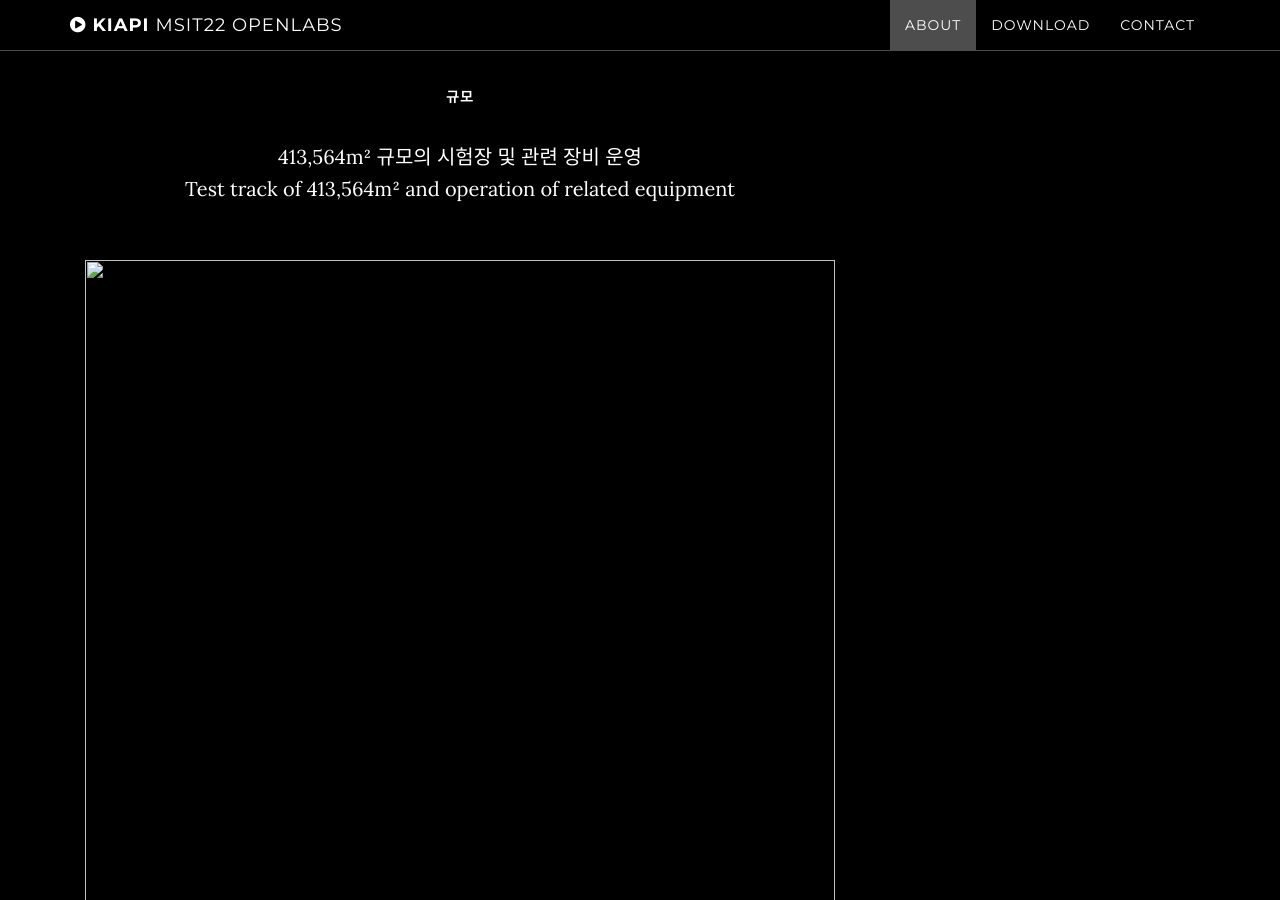
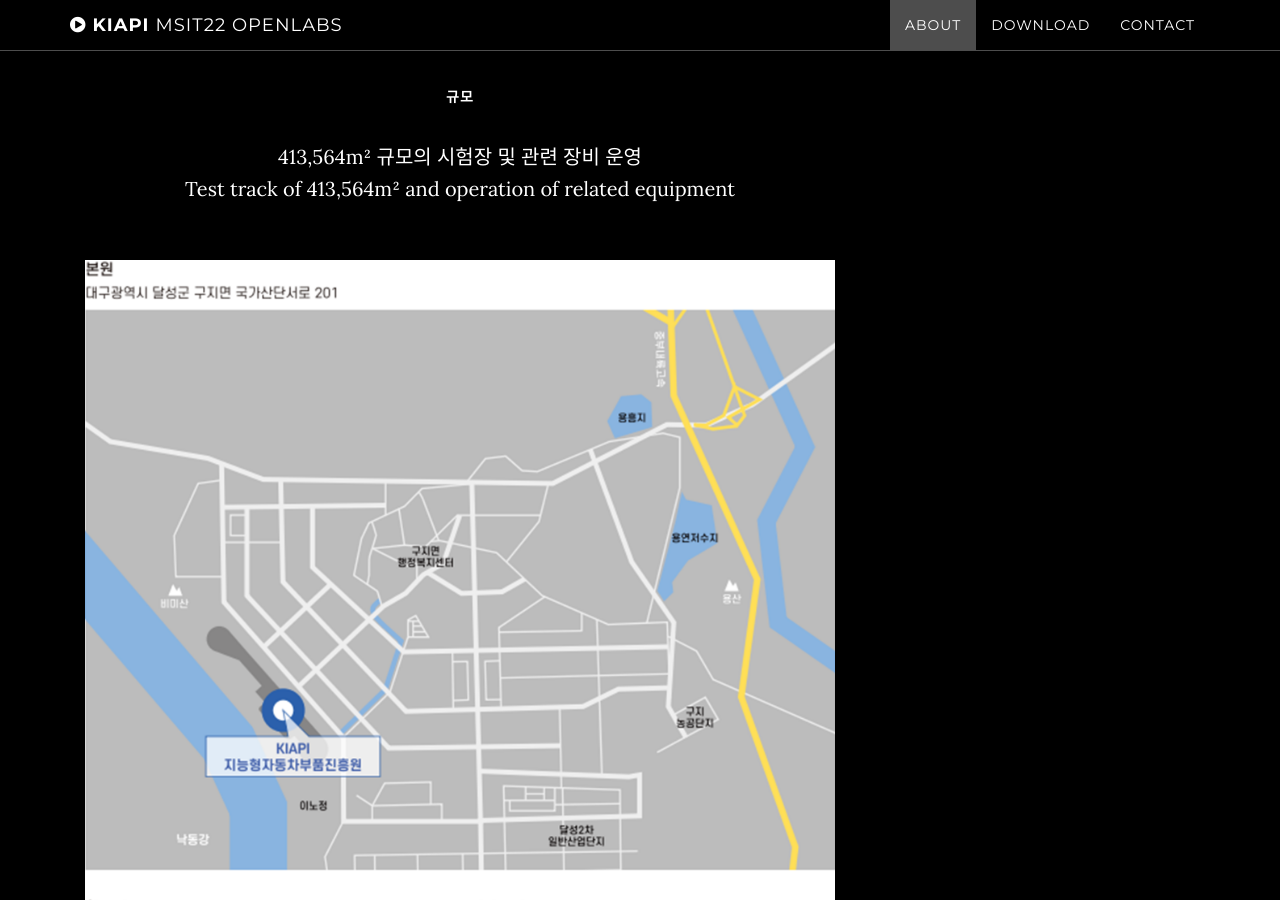
Before and after one commit to knowJang/kiapi-msit-22.github.io, a Jekyll site: the page built from index.html, in a window 1280 px wide and 900 px high, scrolled down 2166 px. Built offline with Jekyll 4.4.1, drawn with Linux system fonts in a browser that asks for light colours.

Commit message:
Update about.html

```diff
--- a/_includes/about.html
+++ b/_includes/about.html
@@ -6,7 +6,7 @@
               <h2 class="section-heading text-uppercase">{{ site.data.sitetext[site.locale].about.title | default: "About KIAPI" }}</h2>  <br>  <br>
               <h3>{{ site.data.sitetext[site.locale].about.text | default: "설립 목적" }}</h3>  <br>
               <p class="text-faded">자동차부품업체의 권익 옹호와 ITS기반 자동차 부품 거점 밸리로 육성하기 위하여<br>인프라 구축과 이의 효율적인 관리 운영을 통해 첨단 고부가 자동차 부품산업 및 관련 사업의 국제경쟁력 강화와 발전에 기여</p><br>
-              <p> <img src="assets/img/about/kiapi_main_building.PNG" width="750" height="510" class="center responsive-image"> </p>
+              <p> <img src="img/about/kiapi_main_building.PNG" width="750" height="510" class="center responsive-image"> </p>
             </div>
           </div>
         </div>
@@ -21,7 +21,7 @@
                   <p class="text-faded">대구광역시 달성군 구지면 국가산단서로 201<br>201, Gukgasandanseo-ro, Guji-myeon, Dalseong-gun, Daegu, 43011, Republic of Korea</p>
                   <h5>{{ site.data.sitetext[site.locale].about.text | default: "규모" }}</h5>
                   <p class="text-faded">413,564m² 규모의 시험장 및 관련 장비 운영<br>Test track of 413,564m² and operation of related equipment</p><br>
-                    <p> <img src="assets/img/about/kiapi_location.png" width="750" height="947" class="center responsive-image"> </p>
+                    <p> <img src="img/about/kiapi_location.png" width="750" height="947" class="center responsive-image"> </p>
                 </div>
             </div>
         </div>
@@ -39,7 +39,7 @@
               <p class="text-faded">이러한 과제 목표에 따라 운전자 시뮬레이터(DILS, Drive In Loop Simulation)을 활용한 자율주행 자동차 교통사고 원인분석 성능 검증을 위하여<br>자율주행 차량의 대표 사고상황 시나리오를 시뮬레이션에서 모사/재현하고 이에 대한 데이터 베이스 구축을 목적으로 함</p>
               <h5>{{ site.data.sitetext[site.locale].about.text | default: "데이터 구조" }}</h5>
               <p class="text-faded">시나리오 정의(*.json) 파일 및 시나리오 상의 사고차량 거동 데이터(*.csv) 묶음 </p>
-              <p> <img src="assets/img/about/Data.jpg" width="80%" height="80%" class="center responsive-image"> </p>
+              <p> <img src="img/about/Data.jpg" width="80%" height="80%" class="center responsive-image"> </p>
 
             </div>
           </div>
```
